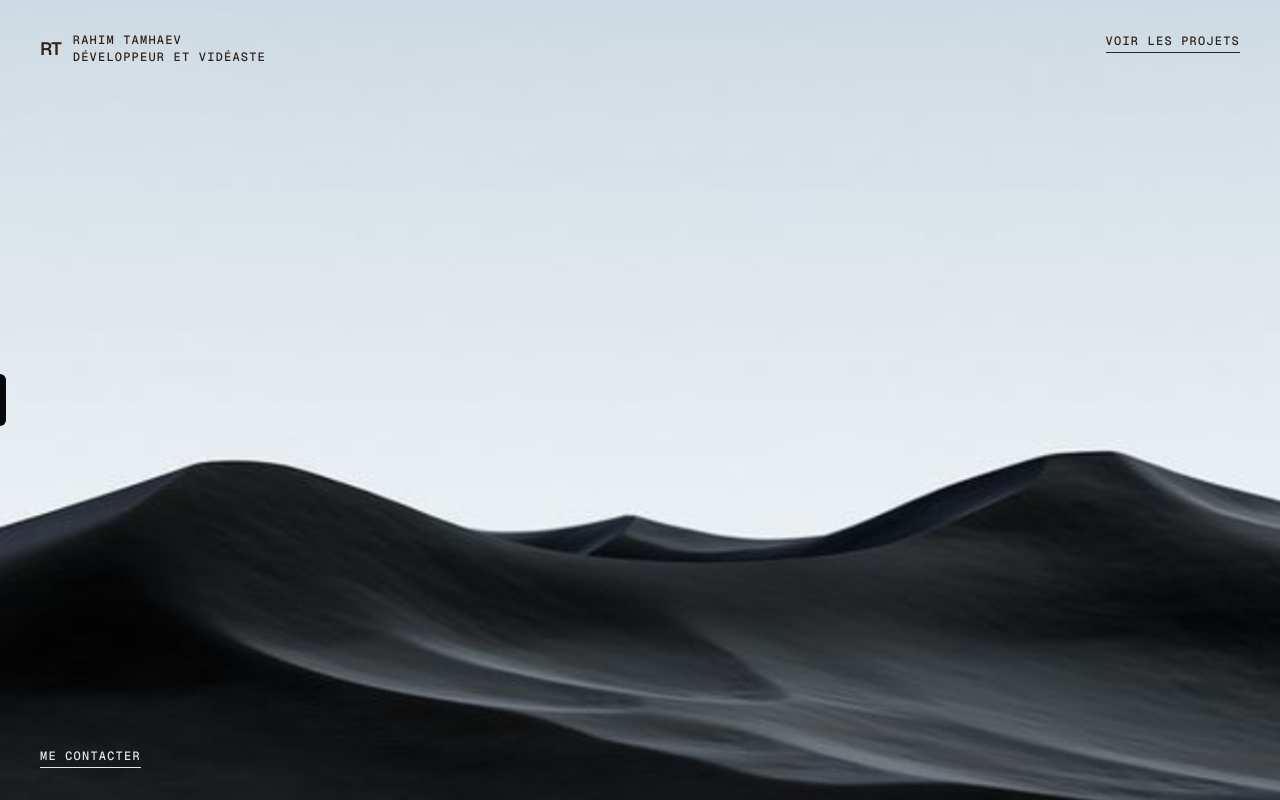
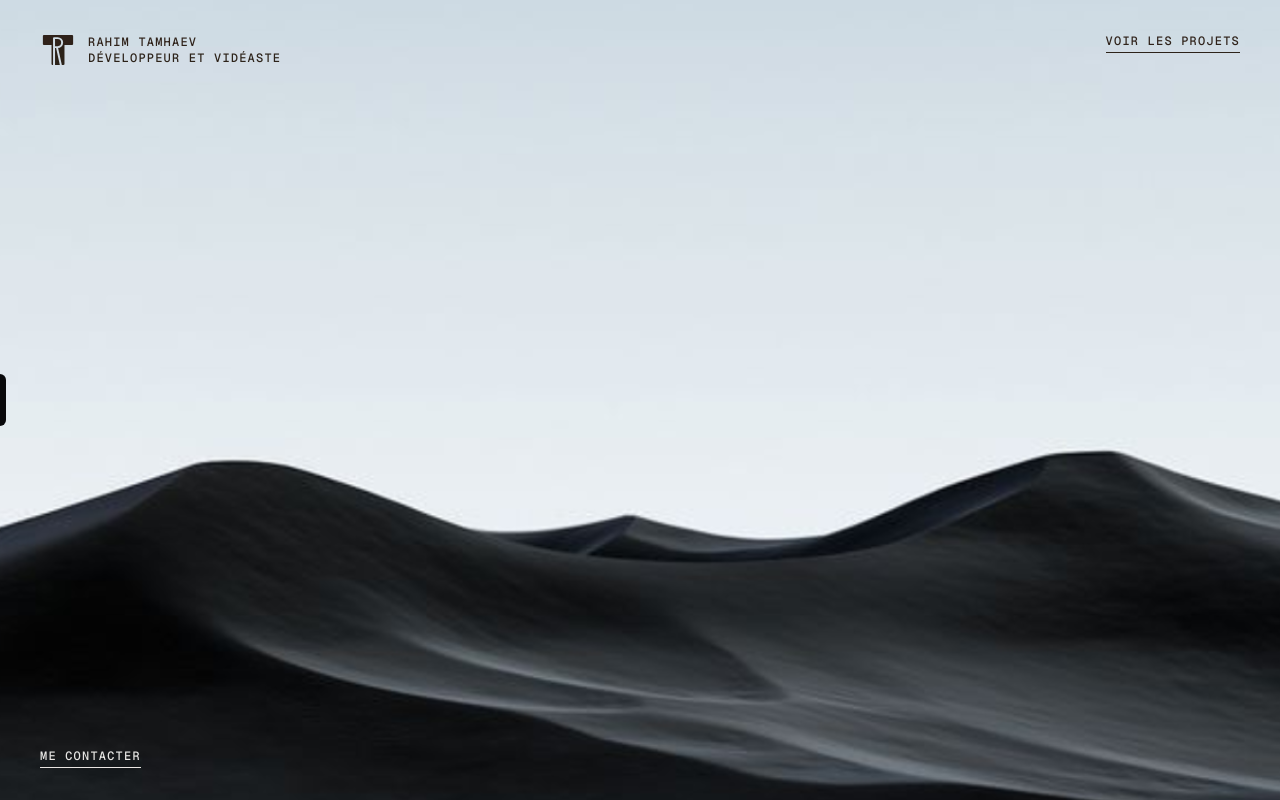
Before and after one commit to withRen/portfolio, a Next.js app: page / in a window 1280 px wide. Shown: the top 800 px of the page. Built offline with nearby package versions, Linux system fonts and the light colour scheme.

Commit message:
Logo RT : T avec R dans la coupure, favicon et integration

```diff
--- a/src/components/ContactSection.tsx
+++ b/src/components/ContactSection.tsx
@@ -1,5 +1,6 @@
 import { ArrowUpRight } from '@phosphor-icons/react/dist/ssr';
 import { contactHref, socials, tools } from '@/data/content';
+import Logo from './Logo';
 import Reveal from './Reveal';
 
 export default function ContactSection() {
@@ -36,7 +37,10 @@
       </div>
 
       <footer className="mx-auto mt-24 flex max-w-[1400px] flex-wrap items-center justify-between gap-x-8 gap-y-4 border-t border-white/10 px-5 pt-6 md:mt-36 md:px-10">
-        <span className="text-sm text-zinc-500">&copy; 2026 Rahim Tamhaev</span>
+        <span className="flex items-center gap-3 text-sm text-zinc-500">
+          <Logo className="size-6 text-zinc-300" title="" />
+          &copy; 2026 Rahim Tamhaev
+        </span>
         <ul className="flex gap-6 text-sm text-zinc-400">
           {socials.map((s) => (
             <li key={s.label}>
--- a/src/components/Landing.tsx
+++ b/src/components/Landing.tsx
@@ -2,6 +2,7 @@
 
 import { useEffect, useRef } from 'react';
 import { asset } from '@/data/content';
+import Logo from './Logo';
 import WaveCanvas from './WaveCanvas';
 
 type Props = { onNav: (id: string) => void };
@@ -123,7 +124,7 @@
 
         <div className="pointer-events-none absolute inset-0 z-10 text-white mix-blend-difference">
           <div className="pointer-events-auto absolute left-5 top-5 flex items-center gap-3 md:left-10 md:top-8">
-            <span className="text-lg font-semibold tracking-tighter">RT</span>
+            <Logo className="size-8 md:size-9" />
             <span className="label hidden leading-snug lg:block">
               Rahim Tamhaev
               <br />
--- /dev/null
+++ b/src/components/Logo.tsx
@@ -0,0 +1,31 @@
+import { useId } from 'react';
+
+type Props = { className?: string; title?: string };
+
+/** RT monogram: a T whose inner cut traces an R. Uses currentColor. */
+export default function Logo({ className, title = 'Rahim Tamhaev' }: Props) {
+  const id = `cut-${useId().replace(/[^a-zA-Z0-9]/g, '')}`;
+  return (
+    <svg
+      viewBox="0 0 100 100"
+      className={className}
+      {...(title ? { role: 'img', 'aria-label': title } : { 'aria-hidden': true })}
+    >
+      <defs>
+        <mask id={id} maskUnits="userSpaceOnUse">
+          <rect width="100" height="100" fill="#fff" />
+          <path
+            d="M39 15 V92 M39 17 H49 A12.5 12.5 0 0 1 49 42 H39 M47 42 L58 92"
+            fill="none"
+            stroke="#000"
+            strokeWidth="5.5"
+          />
+        </mask>
+      </defs>
+      <g fill="currentColor" mask={`url(#${id})`}>
+        <rect x="8" y="8" width="84" height="28" rx="3" />
+        <rect x="32" y="30" width="36" height="62" rx="3" />
+      </g>
+    </svg>
+  );
+}
```
Also changed, not shown: src/app/layout.tsx (+0 -3 lines), public/logo.svg (added), src/app/icon.svg (added).
